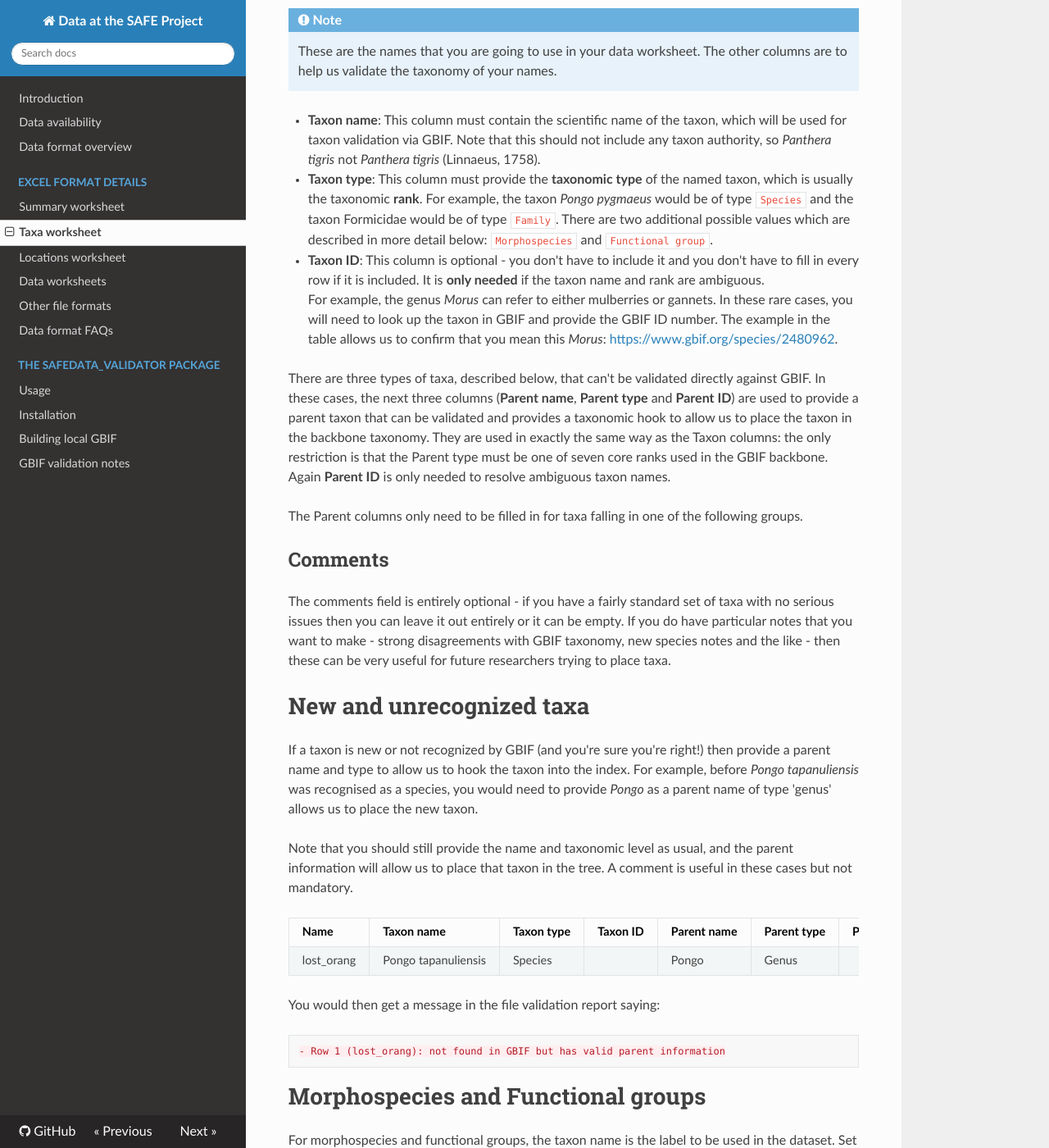
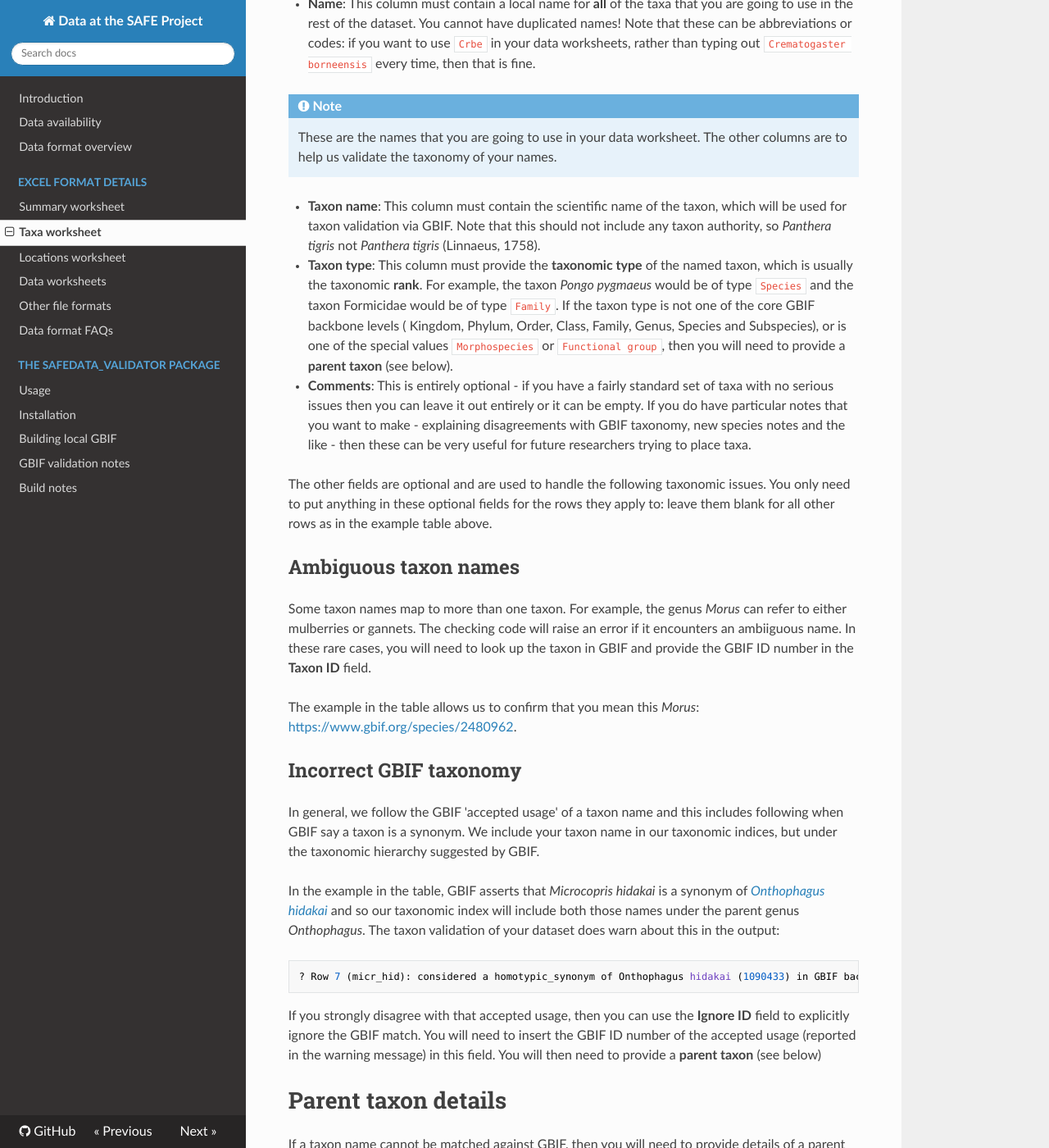
Before and after one commit to ImperialCollegeLondon/safedata_validator, an MkDocs documentation site: the page built from docs/data_format/taxa.md, in a window 1280 px wide and 1400 px high, scrolled down 1146 px. Shown: the whole window at 82% size. Built offline with MkDocs 1.6.1, drawn with Linux system fonts in a browser that asks for light colours; nearby versions of some CDN libraries; some of the changed text lies outside the part shown.

Commit message:
Documentation update

````diff
--- /dev/null
+++ b/docs/build_notes.md
@@ -0,0 +1,41 @@
+# Build notes
+
+TODO Incomplete
+
+Using git-flow and travis (although no tests at present so travis does very little except for testing the thing builds)
+
+Use git flow to create a release and then finish the release
+
+Go to the master branch
+
+```
+python setup.py sdist bdist_wheel
+```
+
+Upload the new version to testpypi
+
+```
+twine upload -r testpypi dist/*1.2.7*
+```
+
+Once that seems to have gone ok,
+
+```
+twine upload dist/*1.2.7*
+```
+
+
+## Documentation
+
+The package documentation is maintained using [MkDocs](https://www.mkdocs.org/) and deployed to [https://safedata-validator.readthedocs.io/](https://safedata-validator.readthedocs.io/). MkDocs can be installed using:
+
+```
+pip install mkdocs
+```
+
+
+In order to build and deploy the documentation.
+
+* Edit the source files in the `docs` folder.
+* From the package root, run `mkdocs build`. This will create the docs site in the `site` folder - note that this folder is not included in the git repo.
+* Once you have checked the local copy of the documentation, then commiting the changes to the repository will automatically trigger a rebuild of the package documentation.
--- a/docs/data_format/taxa.md
+++ b/docs/data_format/taxa.md
@@ -26,15 +26,17 @@
 
 The table format looks like this:
 
-| Name | Taxon name | Taxon type | Taxon ID | Parent name | Parent type | Parent ID | Comments |
-|---|---|---|---|---|---|---|---|
-| Crematogaster borneensis | Crematogaster borneensis | Species |   |   |   |   |   |
-| Dolichoderus sp. | Dolichoderus | Genus |   |   |   |   |   |
-| Gannets	   | Morus | Genus | 2480962 |   |   |   |   |
-| Morphospecies 1 | NA | Morphospecies |   | Formicidae | Family |   |   |
+| Name | Taxon name | Taxon type | Taxon ID | Ignore ID | Parent name | Parent type | Parent ID | Comments |
+|---|---|---|---|---|---|---|---|---|
+| crbo | Crematogaster borneensis | Species |   |   |   |   |   |   |
+| dolic_sp | Dolichoderus | Genus |   |   |   |   |   |   |
+| gannets  | Morus | Genus | 2480962 |   |   |   |   |   |
+| lost_orang | Pongo tapanuliensis| Species |   |   | Pongo | Genus   |   |  New species |
+| morpho1 | NA | Morphospecies |   | Formicidae | Family |   |   |   |
+| bombines | Bombini | Tribe |   |   | Apidae | Family   |   |  |
+| micr_hid | Microcopris hidakai | Species | 1090433 | Microcopris | Genus |   |
 
-The table must contain column headers in the **first row** of the worksheet. The headers must
-include:
+The table must contain column headers in the **first row** of the worksheet. The first three columns (Name, Taxon name and Taxon type) are mandatory and contain the following:
 
  * **Name**: This column must contain a local name for **all** of the taxa that you are going to use in the rest of the dataset. You cannot have duplicated names! Note that these can be abbreviations or codes: if you want to use `Crbe` in your data worksheets, rather than typing out `Crematogaster borneensis` every time, then that is fine.
 
@@ -45,50 +47,54 @@
 
  * **Taxon name**: This column must contain the scientific name of the taxon, which will be used for taxon validation via GBIF. Note that this should not include any taxon authority, so _Panthera tigris_ not _Panthera tigris_ (Linnaeus, 1758).
 
- * **Taxon type**: This column must provide the **taxonomic type** of the named taxon, which is usually the taxonomic **rank**. For example, the taxon _Pongo pygmaeus_ would be of type `Species` and the taxon Formicidae would be of type `Family`. There are two additional possible values which are described in more detail below: `Morphospecies` and `Functional group`.
+ * **Taxon type**: This column must provide the **taxonomic type** of the named taxon, which is usually the taxonomic **rank**. For example, the taxon _Pongo pygmaeus_ would be of type `Species` and the taxon Formicidae would be of type `Family`. If the taxon type is not one of the core GBIF backbone levels ( Kingdom, Phylum, Order, Class, Family, Genus, Species and Subspecies), or is one of the special values `Morphospecies` or `Functional group`, then you will need to provide a **parent taxon** (see below).
 
- * **Taxon ID**: This column is optional - you don't have to include it and you don't have to fill in every row if it is included. It is **only needed** if the taxon name and rank are ambiguous.
-     For example, the genus _Morus_ can refer to either mulberries or gannets. In these rare cases, you will need to look up the taxon in GBIF and provide the GBIF ID number. The example in the table allows us to confirm that you mean this _Morus_: [https://www.gbif.org/species/2480962](https://www.gbif.org/species/2480962).
+* **Comments**: This is entirely optional - if you have a fairly standard set of taxa with no  serious issues then you can leave it out entirely or it can be empty. If you do have particular notes that you want to make - explaining disagreements with GBIF taxonomy, new species notes and the  like - then these can be very useful for future researchers trying to place taxa.
 
-There are three types of taxa, described below, that can't be validated directly against GBIF.
+The other fields are optional and are used to handle the following taxonomic issues. You only need to put anything in these optional fields for the rows they apply to: leave them blank for all other rows as in the example table above.
+
+## Ambiguous taxon names
+
+Some taxon names map to more than one taxon.  For example, the genus _Morus_ can refer to either mulberries or gannets. The checking code will raise an error if it encounters an ambiiguous name.  In these rare cases, you will need to look up the taxon in GBIF and provide the GBIF ID number in the **Taxon ID** field.
+
+The example in the table allows us to confirm that you mean this _Morus_: [https://www.gbif.org/species/2480962](https://www.gbif.org/species/2480962).
+
+
+## Incorrect GBIF taxonomy
+
+ In general, we follow the GBIF 'accepted usage' of a taxon name and this includes following when GBIF say a taxon is a synonym. We include your taxon name in our taxonomic indices, but under the taxonomic hierarchy suggested by GBIF.
+
+ In the example in the table, GBIF asserts that _Microcopris hidakai_ is a synonym of [_Onthophagus hidakai_](https://www.gbif.org/species/1090433) and so our taxonomic index will include both those names under the parent genus _Onthophagus_. The taxon validation of your dataset does warn about this in the output:
+
+    ? Row 7 (micr_hid): considered a homotypic_synonym of Onthophagus hidakai (1090433) in GBIF backbone
+
+If you strongly disagree with that accepted usage, then you can use the **Ignore ID** field to explicitly ignore the GBIF match. You will need to insert the GBIF ID number of the accepted usage (reported in the warning message) in this field. You will then need to provide a **parent taxon** (see below)
+
+# Parent taxon details
+
+If a taxon name cannot be matched against GBIF,  then you will need to provide details of a parent taxon. This is a taxon that can be validated in GBIF and provides a hook to allow us to place the child taxon in the backbone taxonomy. Note that you should still provide the taxon information as usual.
+
 In these cases, the next three columns (**Parent name**, **Parent type** and **Parent
-ID**) are used to provide a parent taxon that can be validated and provides a taxonomic hook
-to allow us to place the taxon in the backbone taxonomy. They are used in exactly the same way
-as the Taxon columns: the only restriction is that the Parent type must be one of seven
-core ranks used in the GBIF backbone. Again **Parent ID** is only needed to resolve ambiguous
+ID**) are used to provide a parent taxon. They are used in exactly the same way
+as the Taxon columns: the only restriction is that the Parent type must be one of
+core ranks used in the GBIF backbone: Kingdom, Phylum, Order, Class, Family, Genus, Species and Subspecies. Again **Parent ID** is only needed to resolve ambiguous
 taxon names.
 
-The Parent columns only need to be filled in for taxa falling in one of the following
-groups.
+The table shows examples for the following cases:
 
-## Comments
+## New and unrecognized taxa
 
-The comments field is entirely optional - if you have a fairly standard set of taxa with no
- serious issues then you can leave it out entirely or it can be empty. If you do have particular
- notes that you want to make - strong disagreements with GBIF taxonomy, new species notes and the
- like - then these can be very useful for future researchers trying to place taxa.
-
-# New and unrecognized taxa
-
-If a taxon is new or not recognized by GBIF (and you're sure you're right!) then provide a
+If a taxon is new or not recognized by GBIF (and you're sure it isn't just a typo!) then provide a
 parent name and type to allow us to hook the taxon into the index. For example, before _Pongo
 tapanuliensis_ was recognised as a species, you would need to provide _Pongo_ as a parent
-name of type 'genus' allows us to place the new taxon.
-
-Note that you should still provide the name and taxonomic level as usual, and the parent
-information will allow us to place that taxon in the tree. A comment is useful in these cases
-but not mandatory.
-
-| Name | Taxon name | Taxon type | Taxon ID | Parent name | Parent type | Parent ID | Comments |
-|---|---|---|---|---|---|---|---|
-| lost_orang | Pongo tapanuliensis| Species |   |  Pongo| Genus   |   |  New species |
+name of type 'genus',
 
 You would then get a message in the file validation report saying:
 
-    - Row 1 (lost_orang): not found in GBIF but has valid parent information
+    - Row 4 (lost_orang): not found in GBIF but has valid parent information
 
 
-# Morphospecies and Functional groups
+## Morphospecies and Functional groups
 
 For morphospecies and functional groups, the taxon name is the label to be used in the dataset.
 Set the Scientific name to be 'NA' - it cannot be blank - and then specify the taxon type as
@@ -97,16 +103,17 @@
 Now you need to provide a parent taxon and type. The level of taxonomic certainty for
 morphospecies and functional groups is quite variable, but we'd like the finest taxonomic level
 you can provide. As an example, in the table above, 'Morphospecies #1' is simply identified as
-being an ant.
+being an ant. The validation report will show:
 
-# Less common taxonomic levels
+    - Row 5 (morpho1): Morphospecies with valid parent information
 
-The GBIF backbone taxonomy only includes the following eight major levels: Kingdom, Phylum,
-Order, Class, Family, Genus, Species and Subspecies. If you need to use taxa defined at any
-intermediate levels, then again provide a parent taxon and type. For example, if you were
-counting bees and only identifying to tribe level (Bombini, Euglossini, etc.) then the parent
-family Apidae would allow us to hook the taxa into the backbone taxonomy. The subfamily Apinae
-would be more precise, but subfamily isn't one of the backbone taxonomic levels.
+## Less common taxonomic levels
+
+If you want to use taxa defined at any intermediate taxonomic levels that are not included in the GBIF backbone, then you will again need to provide a parent taxon. In the example in the table, taxa identified to tribe level (Bombini) are hooked in as being in the family Apidae. The subfamily Apinae would be more precise, but subfamily isn't one of the backbone taxonomic levels.
+
+## Ignored taxa
+
+If you have set an **Ignore ID** value for a taxon, then that is explicitly rejecting the parent taxon that we would naturally use from GBIF and so you will need to provide a replacement. The example in the table is explicitly saying that _Microcopris hidakai_ is not a synonym but is a separate taxon that belongs in _Microcopris_.
 
 # My data doesn't contain taxa
 
--- a/mkdocs.yml
+++ b/mkdocs.yml
@@ -4,7 +4,8 @@
 markdown_extensions:
   - admonition
 extra_css:
-    - custom.css
+  - custom.css
+use_directory_urls: false
 nav:
   - 'Introduction': 'index.md'
   - 'Data availability': 'availability.md'
@@ -21,3 +22,4 @@
     - 'Installation': 'safedata_validator/install.md'
     - 'Building local GBIF': 'safedata_validator/build_local_gbif.md'
     - 'GBIF validation notes': 'safedata_validator/gbif_validation.md'
+  - 'Build notes': build_notes.md
````
Also changed, not shown: docs/index.md (+3 -0 lines), 1 other file.
